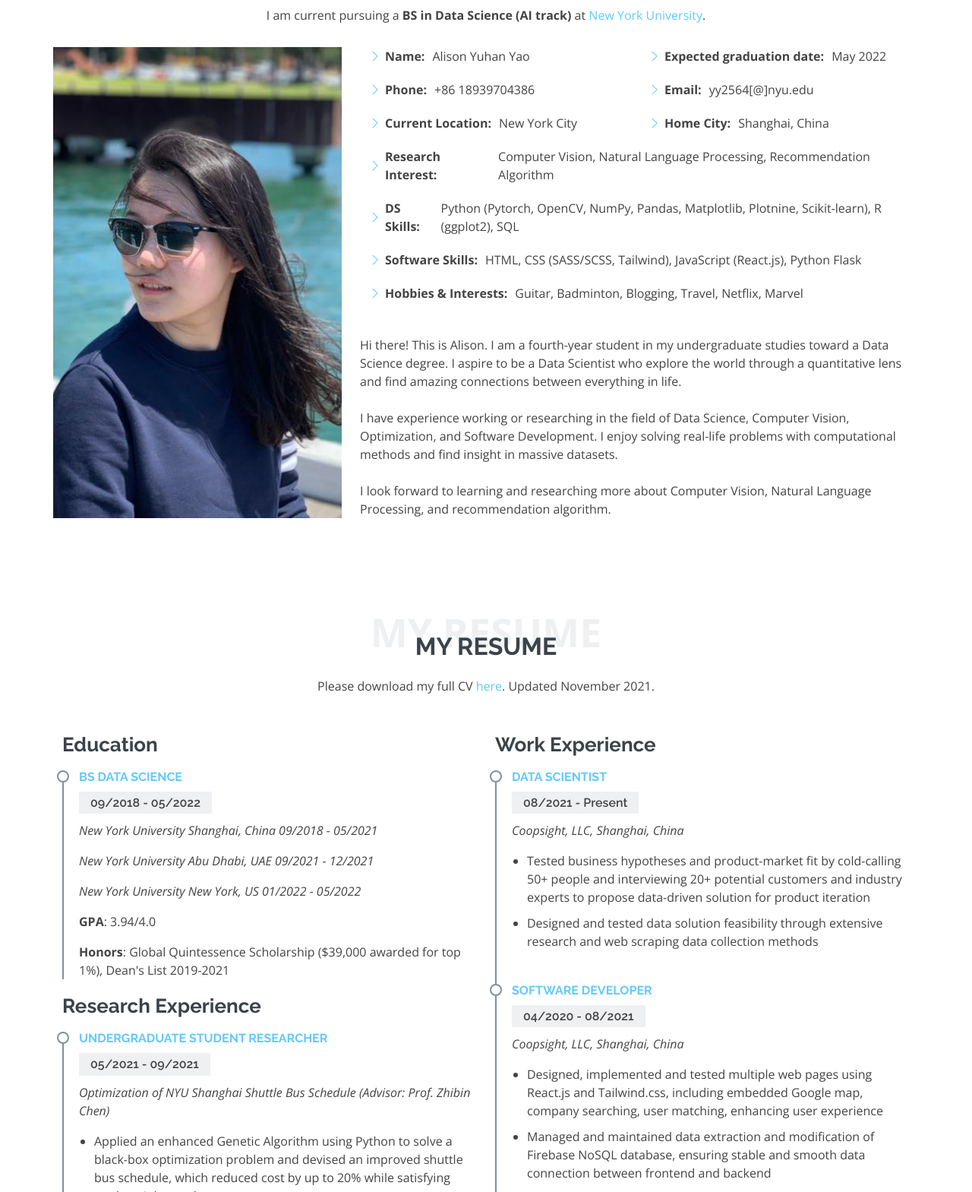
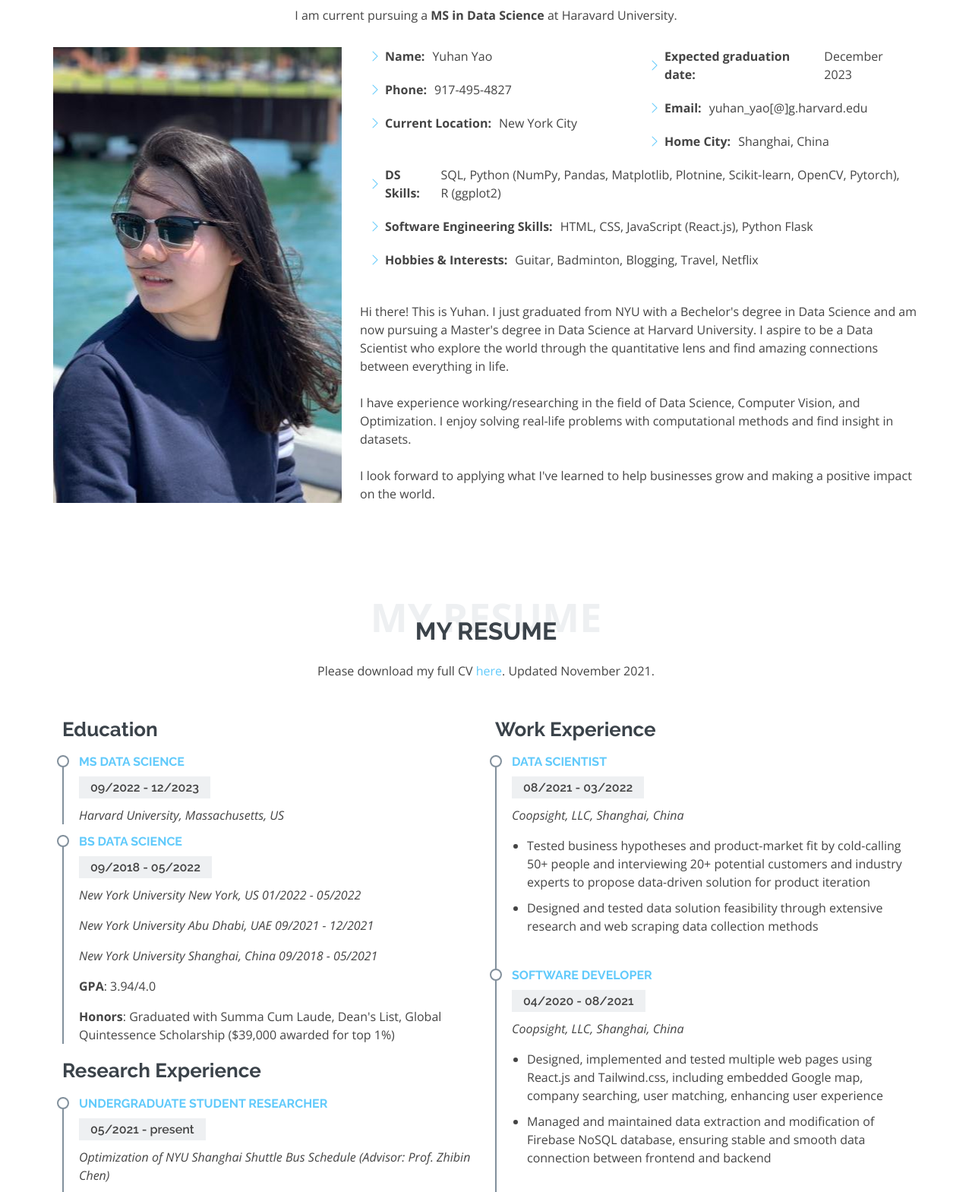
Before and after one commit to AlisonYao/AlisonYao.github.io, a plain HTML site: page index.html in a window 1280 px wide. Shown: the part 940-2509 px from the top of the page at 76% size. Drawn offline with nearby package versions, Linux system fonts and the light colour scheme.

Commit message:
update new projects

```diff
--- a/index.html
+++ b/index.html
@@ -74,7 +74,7 @@
   <!-- ======= Hero Section ======= -->
   <section id="hero">
     <div class="hero-container">
-      <h1>Alison Yuhan Yao</h1>
+      <h1>Yuhan Yao</h1>
       <h2>aspiring Data Scientist</h2>
       <a href="#about" class="btn-scroll scrollto" title="Scroll Down"><i class="bx bx-chevron-down"></i></a>
     </div>
@@ -89,7 +89,8 @@
         <div class="section-title">
           <span>About Me</span>
           <h2>About Me</h2>
-          <p>I am current pursuing a <strong>BS in Data Science (AI track)</strong> at <a target="_blank" href="https://shanghai.nyu.edu/">New York University</a>.</p>
+          <p>I am current pursuing a <strong>MS in Data Science</strong> at Haravard University</a>.</p>
+          <!-- <p>I am current pursuing a <strong>BS in Data Science (AI track)</strong> at <a target="_blank" href="https://shanghai.nyu.edu/">New York University</a>.</p> -->
         </div>
 
         <div class="row">
@@ -99,45 +100,47 @@
               <div class="row">
                 <div class="col-lg-6">
                   <ul>
-                    <li><i class="bi bi-chevron-right"></i> <strong>Name:</strong> <span>Alison Yuhan Yao</span></li>
-                    <li><i class="bi bi-chevron-right"></i> <strong>Phone:</strong> <span>+86 18939704386</span></li>
+                    <li><i class="bi bi-chevron-right"></i> <strong>Name:</strong> <span>Yuhan Yao</span></li>
+                    <li><i class="bi bi-chevron-right"></i> <strong>Phone:</strong> <span>917-495-4827</span></li>
                     <li><i class="bi bi-chevron-right"></i> <strong>Current Location:</strong> <span>New York City</span></li>
                   </ul>
                 </div>
                 <div class="col-lg-6">
                   <ul>
-                    <li><i class="bi bi-chevron-right"></i> <strong>Expected graduation date:</strong> <span>May 2022</span></li>
-                    <li><i class="bi bi-chevron-right"></i> <strong>Email:</strong> <span>yy2564[@]nyu.edu</span></li>
+                    <li><i class="bi bi-chevron-right"></i> <strong>Expected graduation date:</strong> <span>December 2023</span></li>
+                    <li><i class="bi bi-chevron-right"></i> <strong>Email:</strong> <span>yuhan_yao[@]g.harvard.edu</span></li>
                     <li><i class="bi bi-chevron-right"></i> <strong>Home City:</strong> <span>Shanghai, China</span></li>
                   </ul>
                 </div>
                 <div class="col-lg-12">
                   <ul>
-                    <li><i class="bi bi-chevron-right"></i> <strong>Research Interest:</strong> <span>Computer Vision, Natural Language Processing, Recommendation Algorithm</span></li>
+                    <!-- <li><i class="bi bi-chevron-right"></i> <strong>Research Interest:</strong> <span>Computer Vision, Natural Language Processing, Recommendation Algorithm</span></li> -->
                     <li><i class="bi bi-chevron-right"></i> <strong>DS Skills:</strong>
                       <span>
-                        Python (Pytorch, OpenCV, NumPy, Pandas, Matplotlib, Plotnine, Scikit-learn), R (ggplot2), SQL
+                        SQL, Python (NumPy, Pandas, Matplotlib, Plotnine, Scikit-learn, OpenCV, Pytorch), R (ggplot2)
                       </span>
                     </li>
-                    <li><i class="bi bi-chevron-right"></i> <strong>Software Skills:</strong>
+                    <li><i class="bi bi-chevron-right"></i> <strong>Software Engineering Skills:</strong>
                       <span>
-                        HTML, CSS (SASS/SCSS, Tailwind), JavaScript (React.js), Python Flask
+                        HTML, CSS, JavaScript (React.js), Python Flask
                       </span>
                     </li>
-                    <li><i class="bi bi-chevron-right"></i> <strong>Hobbies & Interests:</strong> <span>Guitar, Badminton, Blogging, Travel, Netflix, Marvel</span></li>
+                    <li><i class="bi bi-chevron-right"></i> <strong>Hobbies & Interests:</strong> <span>Guitar, Badminton, Blogging, Travel, Netflix</span></li>
 
                   </ul>
                 </div>
               </div>
               <div class="row mt-n4">
                 <br>
-                Hi there! This is Alison. I am a fourth-year student in my undergraduate studies toward a Data Science degree. I aspire to be a Data Scientist who explore the world through a quantitative lens and find amazing connections between everything in life.
+                Hi there! This is Yuhan. I just graduated from NYU with a Bechelor's degree in Data Science and am now pursuing a Master's degree in Data Science at Harvard University. I aspire to be a Data Scientist who explore the world through the quantitative lens and find amazing connections between everything in life.
                 <br>
                 <br>
-                I have experience working or researching in the field of Data Science, Computer Vision, Optimization, and Software Development. I enjoy solving real-life problems with computational methods and find insight in massive datasets.
+                I have experience working/researching in the field of Data Science, Computer Vision, and Optimization. I enjoy solving real-life problems with computational methods and find insight in datasets.
                 <br>
                 <br>
-                I look forward to learning and researching more about Computer Vision, Natural Language Processing, and recommendation algorithm.
+                I look forward to applying what I've learned to help businesses grow and making a positive impact on the world.
+
+                <!-- I look forward to learning and researching more about Computer Vision, Natural Language Processing, and recommendation algorithm.  -->
                 <!-- <div class="col-md-6 mt-5 d-md-flex align-items-md-stretch">
                   <div class="count-box">
                     <i class="bi bi-emoji-smile" style="color: #20b38e;"></i>
@@ -229,36 +232,31 @@
 
             <h3 class="resume-title">Education</h3>
             <div class="resume-item pb-0">
+              <h4>MS Data Science</h4>
+              <h5>09/2022 - 12/2023</h5>
+              <p><em>Harvard University, Massachusetts, US</em></p>
+              <!-- <p><strong>GPA</strong>: 3.94/4.0</p> -->
+              <!-- <p><strong>Honors</strong>: </p> -->
+            </div>
+            <div class="resume-item pb-0">
               <h4>BS Data Science</h4>
               <h5>09/2018 - 05/2022</h5>
+              <p><em>New York University New York, US 01/2022 - 05/2022</em></p>
+              <p><em>New York University Abu Dhabi, UAE 09/2021 - 12/2021</em></p>
               <p><em>New York University Shanghai, China 09/2018 - 05/2021</em></p>
-              <p><em>New York University Abu Dhabi, UAE 09/2021 - 12/2021</em></p>
-              <p><em>New York University New York, US 01/2022 - 05/2022</em></p>
               <p><strong>GPA</strong>: 3.94/4.0</p>
-              <p><strong>Honors</strong>: Global Quintessence Scholarship ($39,000 awarded for top 1%), Dean's List 2019-2021</p>
+              <p><strong>Honors</strong>: Graduated with Summa Cum Laude, Dean's List, Global Quintessence Scholarship ($39,000 awarded for top 1%)</p>
               <!-- <p><strong>Related Courses</strong>: Machine Learning, Regression & Multivariate Data Analysis, Databases, Probability & Statistics, Business Analytics</p> -->
             </div>
-            <!-- <div class="resume-item">
-              <h4>Study Abroad</h4>
-              <h5>09/2021 - 12/2021</h5>
-              <p><em>New York University Abu Dhabi, UAE</em></p>
-              <p><strong>Related Courses</strong>: Human-centered Data Science, Data and Society, Statistics for Psychology</p>
-            </div>
-            <div class="resume-item">
-              <h4>Study Abroad</h4>
-              <h5>01/2022 - 05/2022</h5>
-              <p><em>New York University New York, US</em></p>
-              <p><strong>Related Courses</strong>: Forecasting Time Series Data, Statistics for Social Research</p>
-            </div> -->
 
             <h3 class="resume-title">Research Experience</h3>
             <div class="resume-item pb-0">
               <h4>Undergraduate Student Researcher </h4>
-              <h5>05/2021 - 09/2021</h5>
+              <h5>05/2021 - present</h5>
               <p><em>Optimization of NYU Shanghai Shuttle Bus Schedule (Advisor: Prof. Zhibin Chen)</em></p>
               <p>
               <ul>
-                <li>Applied an enhanced Genetic Algorithm using Python to solve a black-box optimization problem and devised an improved shuttle bus schedule, which reduced cost by up to 20% while satisfying students' demand</li>
+                <li>Proposed a tailored Genetic Algorithm based on Python to solve a black-box optimization problem and devised an improved shuttle bus schedule, which reduced cost by up to 20% while satisfying students' demand</li>
                 <li>Formulated a real-life vehicle scheduling problem into 2 variations of Spatio-temporal networks and constructed a non-closed form objective function with various realistic constraints</li>
                 <li>Led a team of 2 students and 1 shuttle service supervisor alongside advising professor and presented research outcome as a user-friendly Python Flask web app</li>
               </ul>
@@ -294,7 +292,7 @@
             <h3 class="resume-title">Work Experience</h3>
             <div class="resume-item">
               <h4>Data Scientist</h4>
-              <h5>08/2021 - Present</h5>
+              <h5>08/2021 - 03/2022</h5>
               <p><em>Coopsight, LLC, Shanghai, China</em></p>
               <p>
               <ul>
@@ -492,6 +490,16 @@
         </ul>
 
         <div class="row portfolio-container">
+
+          <div class="col-lg-4 col-md-6 portfolio-item filter-class">
+            <div class="portfolio-img"><img src="assets/img/portfolio/few-shot.png" class="img-fluid" alt=""></div>
+            <div class="portfolio-info">
+              <h4>Few-Shot Learning in Computer Vision</h4>
+              <p>Data Science Capstone</p>
+              <a href="assets/img/portfolio/few-shot.png" data-gallery="portfolioGallery" class="portfolio-lightbox preview-link" title="Few-Shot Learning in Computer Vision"><i class="bx bx-plus"></i></a>
+              <a href="portfolio-details-few-shot.html" class="details-link" title="More Details"><i class="bx bx-link"></i></a>
+            </div>
+          </div>
 
           <div class="col-lg-4 col-md-6 portfolio-item filter-research">
             <div class="portfolio-img"><img src="assets/img/portfolio/DURF.jpeg" class="img-fluid" alt=""></div>
@@ -789,7 +797,7 @@
   <!-- ======= Footer ======= -->
   <footer id="footer">
     <div class="container">
-      <h3>Alison Yuhan Yao</h3>
+      <h3>Yuhan Yao</h3>
       <br>
       <!-- <p>Et aut eum quis fuga eos sunt ipsa nihil. Labore corporis magni eligendi fuga maxime saepe commodi placeat.</p> -->
       <div class="social-links">
```
Also changed, not shown: assets/img/portfolio/few-shot.png (added).
